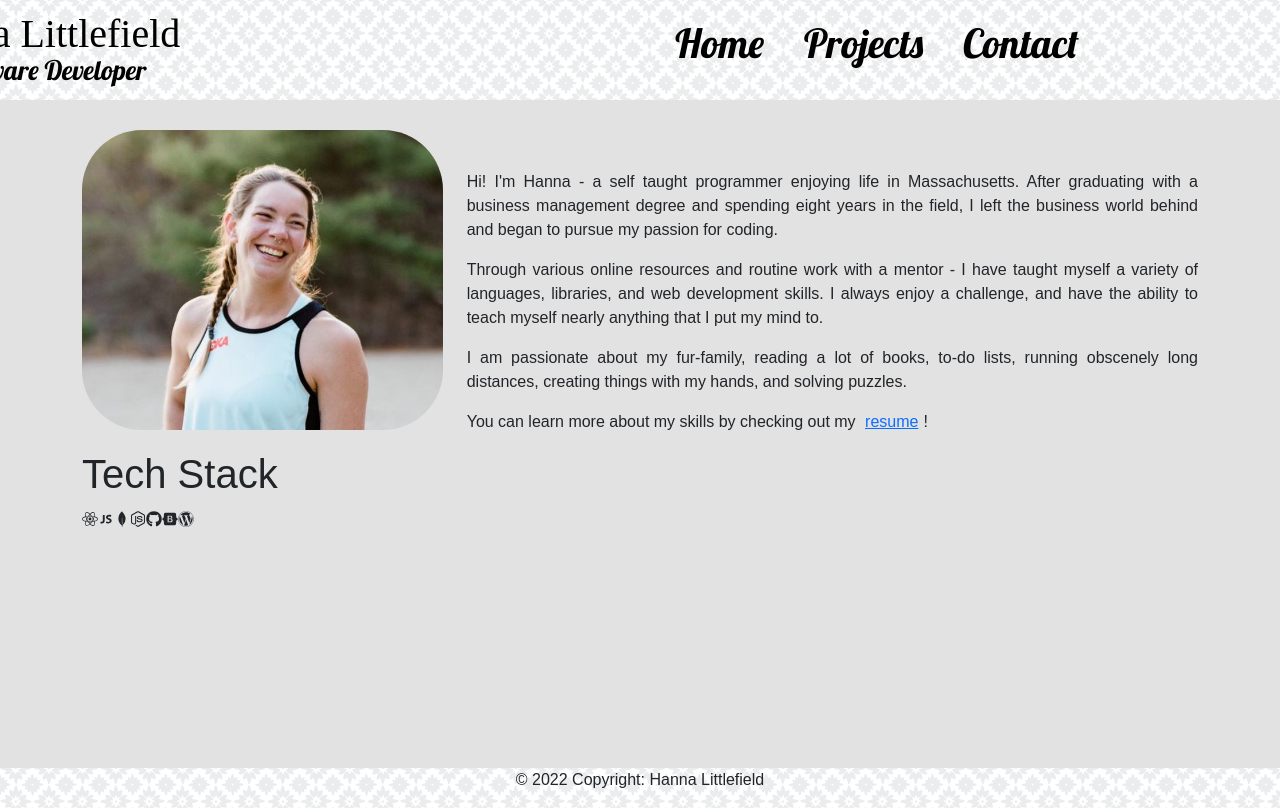
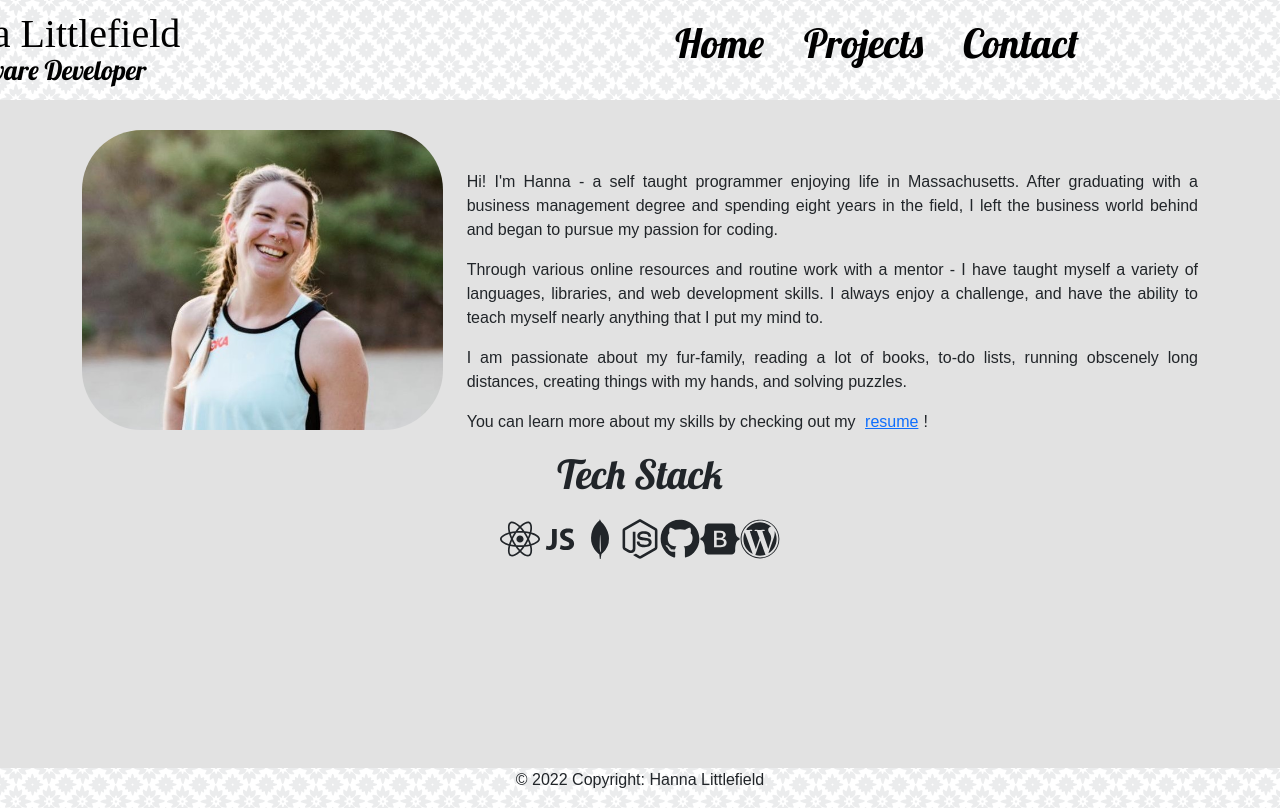
Before and after one commit to hannamlittlefield/AlexanderSucks, a React (Create React App) app: page / in a window 1280 px wide. Built offline with nearby package versions, Linux system fonts and the light colour scheme; a web font is replaced by a local one.

Commit message:
styling techstack

```diff
--- a/src/AboutMe.js
+++ b/src/AboutMe.js
@@ -27,7 +27,6 @@ export default function About(){
                     </div>
                 </Col>
             </Row>
-            <h1>Tech Stack</h1>
             <TechStack/>
         </Container>
     </div>
--- a/src/App.css
+++ b/src/App.css
@@ -13,6 +13,11 @@ a {
 }
 
 h2{
+  font-family: 'Lobster', cursive;
+  font-size: 30px;
+}
+
+h1{
   font-family: 'Lobster', cursive;
   font-size: 30px;
 }
@@ -147,6 +152,11 @@ h2{
 		color: #bbb5c3;
 		border-right: 1px solid #ccc; }
 
+.techdiv{
+  text-align: center;
+  font-size: 40px;
+}
+
 .footer{
     position: absolute;
     font-family: arial;
--- a/src/TechStack.js
+++ b/src/TechStack.js
@@ -7,7 +7,8 @@ import { SiMongodb } from "react-icons/si";
 
 export default function TechStack(){
     return(
-        <div>
+        <div className="techdiv">
+        <h1>Tech Stack</h1>
             <FaReact/>
             <DiJavascript1/>
             <SiMongodb/>
```
